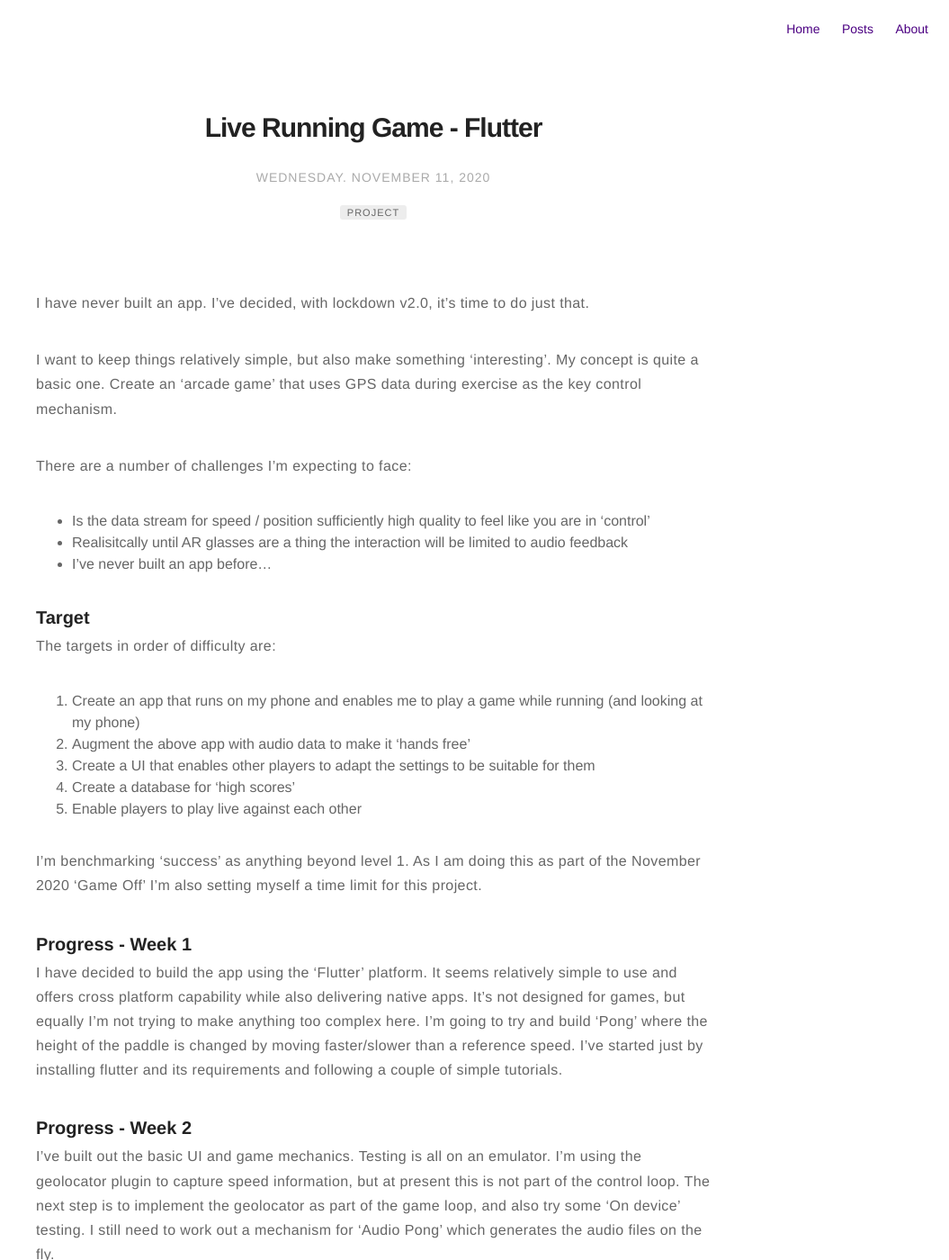
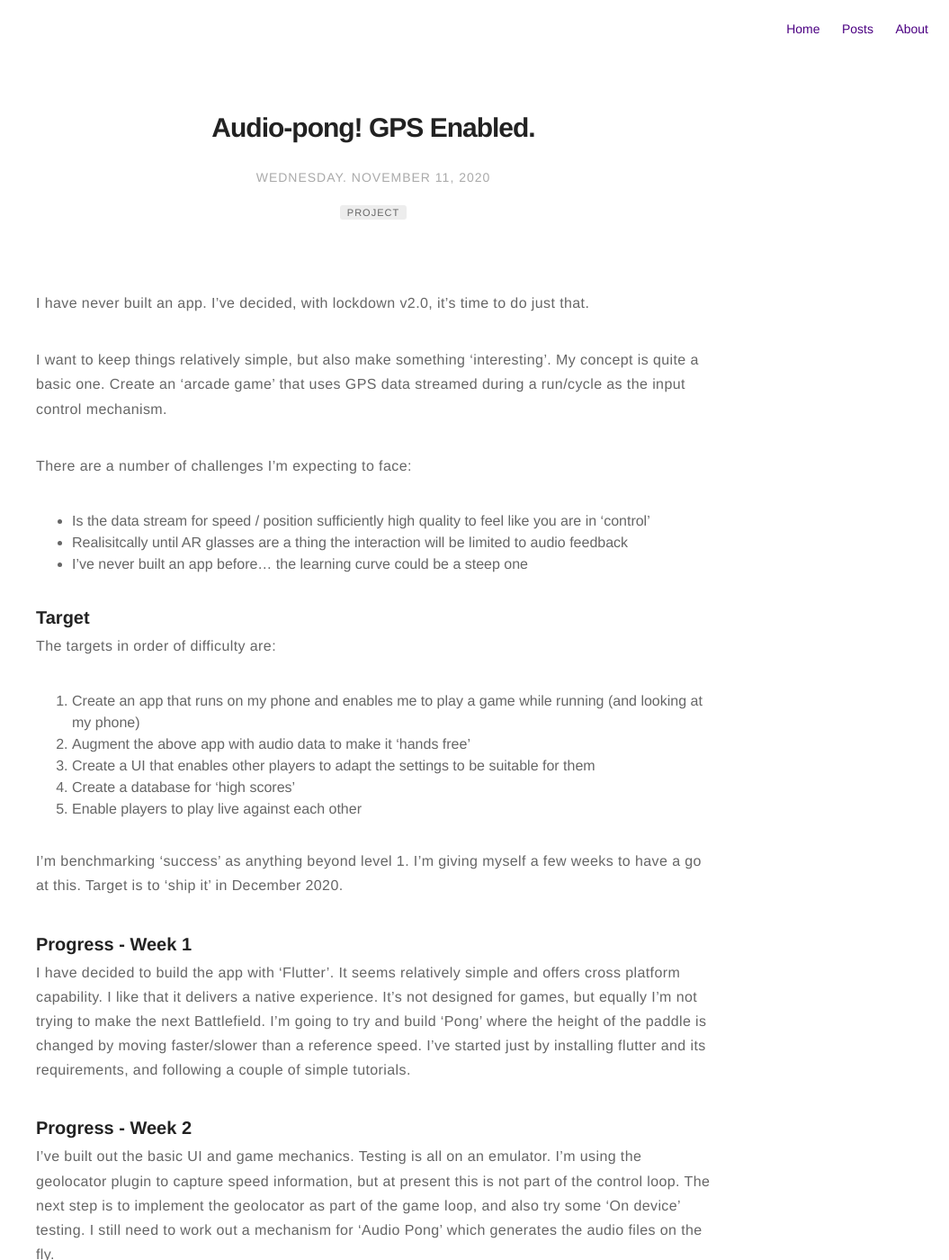
Before and after one commit to jc782/jc782.github.io, a Jekyll site: the page built from _posts/2020-11-11-Flutter-Running-Game.markdown, in a window 1280 px wide and 1400 px high. Shown: the whole window at 90% size, without its empty margins (225-1280 px from the left). Built offline with Jekyll 4.4.1, drawn with Linux system fonts in a browser that asks for light colours.

```diff
--- a/_posts/2020-11-11-Flutter-Running-Game.markdown
+++ b/_posts/2020-11-11-Flutter-Running-Game.markdown
@@ -1,5 +1,5 @@
 ---
-title: Live Running Game - Flutter
+title: Audio-pong! GPS Enabled.
 layout: post
 date: '2020-11-11 22:10'
 headerImage: false
@@ -8,18 +8,18 @@ tag:
 star: false
 category: post
 author: joshcarr
-description: Flutter App
+description: Android app to play Pong! with gps input and audio output.
 published: true
 ---
 
 I have never built an app. I've decided, with lockdown v2.0, it's time to do just that.
 
-I want to keep things relatively simple, but also make something 'interesting'. My concept is quite a basic one. Create an 'arcade game' that uses GPS data during exercise as the key control mechanism.
+I want to keep things relatively simple, but also make something 'interesting'. My concept is quite a basic one. Create an 'arcade game' that uses GPS data streamed during a run/cycle as the input control mechanism.
 
 There are a number of challenges I'm expecting to face:
 * Is the data stream for speed / position sufficiently high quality to feel like you are in 'control'
 * Realisitcally until AR glasses are a thing the interaction will be limited to audio feedback
-* I've never built an app before...
+* I've never built an app before... the learning curve could be a steep one
 
 
 ### Target
@@ -30,11 +30,11 @@ The targets in order of difficulty are:
 4. Create a database for 'high scores'
 5. Enable players to play live against each other
 
-I'm benchmarking 'success' as anything beyond level 1. As I am doing this as part of the November 2020 'Game Off' I'm also setting myself a time limit for this project.
+I'm benchmarking 'success' as anything beyond level 1. I'm giving myself a few weeks to have a go at this. Target is to 'ship it' in December 2020.
 
 
 ### Progress - Week 1
-I have decided to build the app using the 'Flutter' platform. It seems relatively simple to use and offers cross platform capability while also delivering native apps. It's not designed for games, but equally I'm not trying to make anything too complex here. I'm going to try and build 'Pong' where the height of the paddle is changed by moving faster/slower than a reference speed. I've started just by installing flutter and its requirements and following a couple of simple tutorials.
+I have decided to build the app with 'Flutter'. It seems relatively simple and offers cross platform capability. I like that it delivers a native experience. It's not designed for games, but equally I'm not trying to make the next Battlefield. I'm going to try and build 'Pong' where the height of the paddle is changed by moving faster/slower than a reference speed. I've started just by installing flutter and its requirements, and following a couple of simple tutorials.
 
 ### Progress - Week 2
 I've built out the basic UI and game mechanics. Testing is all on an emulator. I'm using the geolocator plugin to capture speed information, but at present this is not part of the control loop. The next step is to implement the geolocator as part of the game loop, and also try some 'On device' testing.
```
Also changed, not shown: _posts/2020-11-11-InstaPetPortraits.markdown (added, +20 -0 lines).
